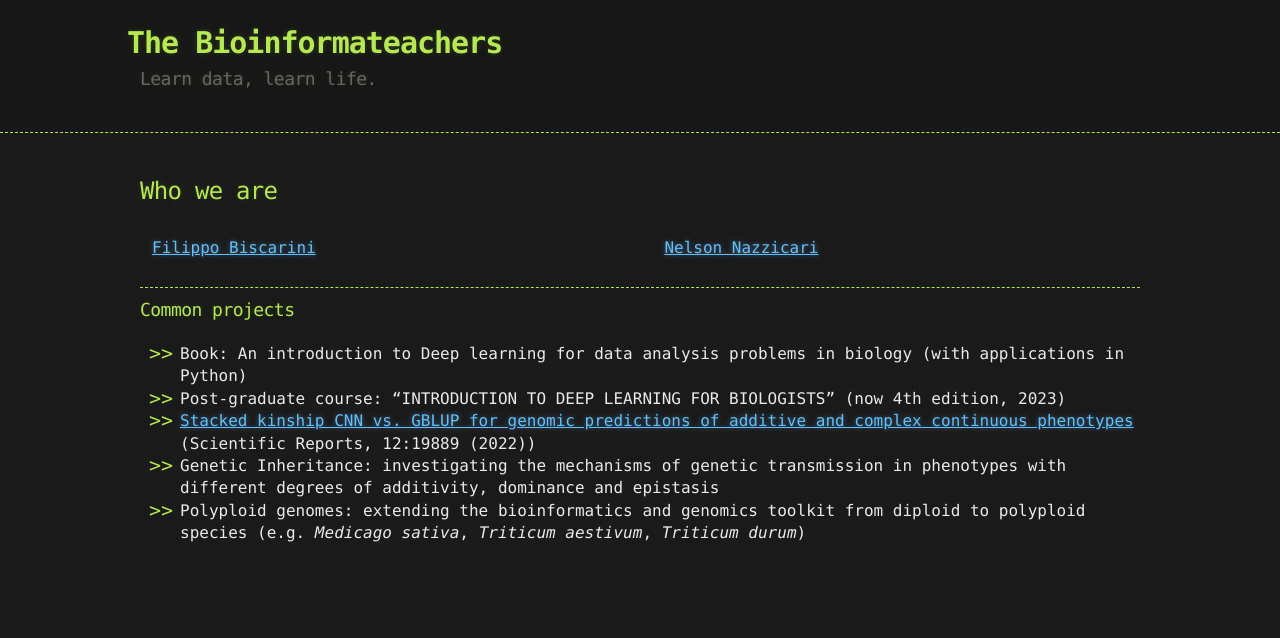
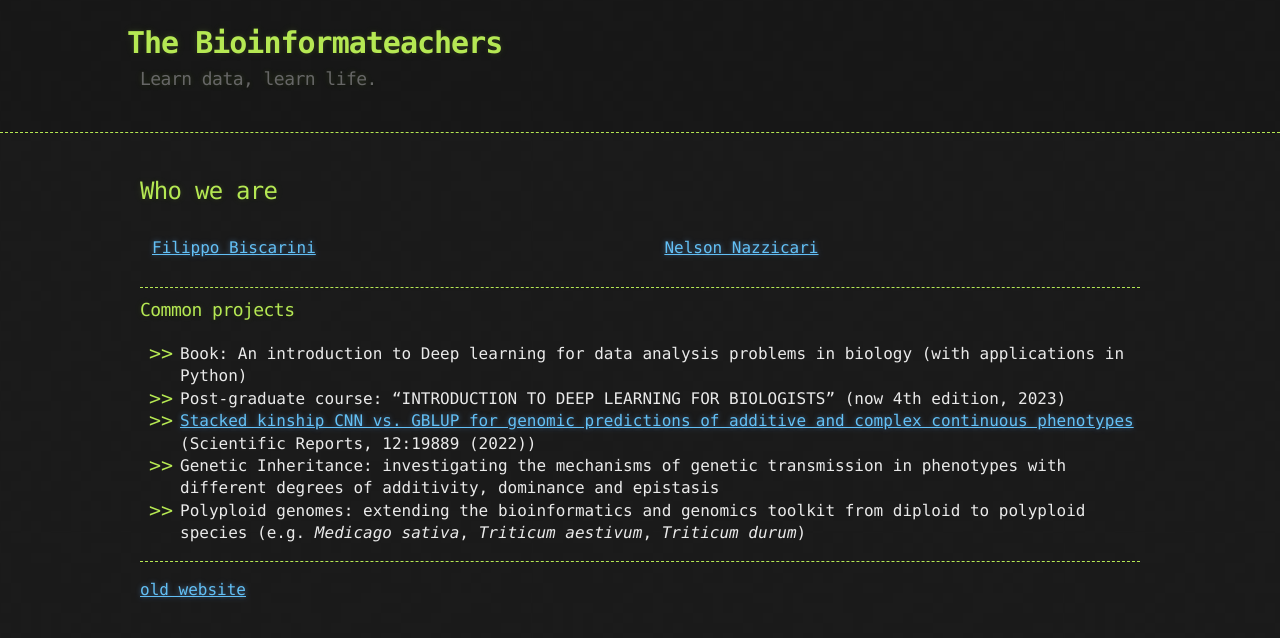
Before and after one commit to bioinformateachers/bioinformateachers.github.io, a Jekyll site: the page built from about.md, in a window 1280 px wide. Shown: the top 638 px of the page. Built offline with Jekyll 4.4.1, drawn with Linux system fonts in a browser that asks for light colours; our own code applies the rules of GitHub Pages for plain Markdown files.

Commit message:
add link to old site

```diff
--- a/about.md
+++ b/about.md
@@ -16,3 +16,7 @@ layout: default
 - [Stacked kinship CNN vs. GBLUP for genomic predictions of additive and complex continuous phenotypes](https://www.nature.com/articles/s41598-022-24405-0) (Scientific Reports, 12:19889 (2022))
 - Genetic Inheritance: investigating the mechanisms of genetic transmission in phenotypes with different degrees of additivity, dominance and epistasis
 - Polyploid genomes: extending the bioinformatics and genomics toolkit from diploid to polyploid species (e.g. *Medicago sativa*, *Triticum aestivum*, *Triticum durum*)
+
+***
+
+[old website](https://bioinformateachers.wordpress.com/)
```
